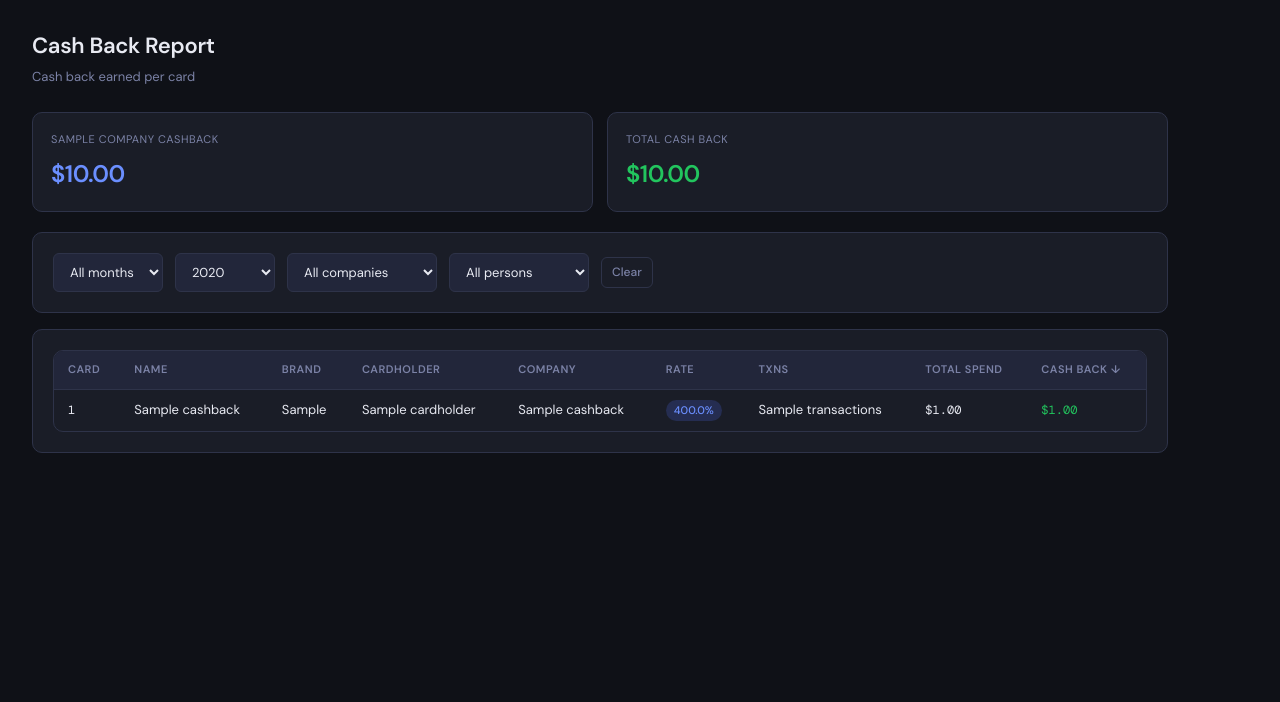
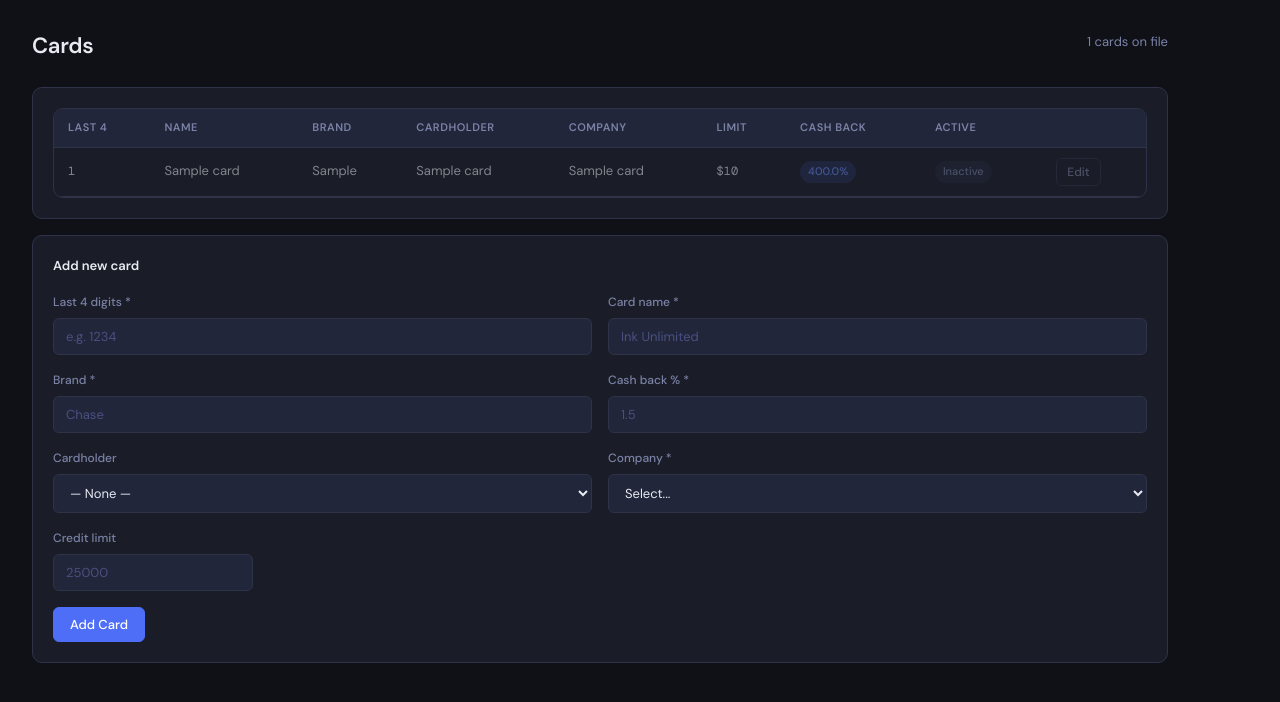
Before and after one commit to kraziers26/Computer_Reseller_Portal, a Flask app: template portal/templates/manage/cards.html in a window 1280 px wide. Shown: the top 702 px of the page. Run offline with Flask 3, Linux system fonts and the light colour scheme; the template is opened without the code that fills it: most values are stand-ins (such as "Sample title", 1, 10 or a date in 2020); parts of the project's set-up code (start-up, migrations or seed data) failed here and were passed over.

Commit message:
Update card management page title and layout

```diff
--- a/portal/templates/manage/cards.html
+++ b/portal/templates/manage/cards.html
@@ -1,64 +1,83 @@
 {% extends "base.html" %}
-{% block title %}Cash Back — ComputerReseller Invoices Portal{% endblock %}
+{% block title %}Manage Cards — ComputerReseller Invoices Portal{% endblock %}
 {% block content %}
-<div class="page-header"><h1>Cash Back Report</h1><p>Cash back earned per card</p></div>
-
-<!-- Company KPI cards -->
-{% if company_cashback %}
-<div class="metrics" style="margin-bottom:20px">
-  {% for r in company_cashback %}
-  <div class="metric"><div class="metric-label">{{ r.company_name }}</div><div class="metric-value accent">${{ "{:,.2f}".format(r.total or 0) }}</div></div>
-  {% endfor %}
-  <div class="metric"><div class="metric-label">Total Cash Back</div><div class="metric-value success">${{ "{:,.2f}".format(company_cashback|sum(attribute='total') or 0) }}</div></div>
+<div class="page-header page-header-row">
+  <h1>Cards</h1><p>{{ cards|length }} cards on file</p>
 </div>
-{% endif %}
-
-<div class="card" style="margin-bottom:16px">
-  <form method="GET" class="flex gap-12 items-center flex-wrap">
-    <select name="month" style="width:110px" onchange="this.form.submit()">
-      <option value="">All months</option>
-      {% for m in range(1,13) %}
-      <option value="{{ '%02d'|format(m) }}" {{ 'selected' if filters.month=='%02d'|format(m) }}>{{ ['Jan','Feb','Mar','Apr','May','Jun','Jul','Aug','Sep','Oct','Nov','Dec'][m-1] }}</option>
-      {% endfor %}
-    </select>
-    <select name="year" style="width:100px" onchange="this.form.submit()">
-      <option value="">All years</option>
-      {% for y in years %}<option value="{{ y }}" {{ 'selected' if filters.year==y }}>{{ y }}</option>{% endfor %}
-    </select>
-    <select name="company" style="width:150px" onchange="this.form.submit()">
-      <option value="">All companies</option>
-      {% for c in companies %}<option value="{{ c.company_id }}" {{ 'selected' if filters.company==c.company_id }}>{{ c.company_name }}</option>{% endfor %}
-    </select>
-    <select name="person_by" style="width:140px" onchange="this.form.submit()">
-      <option value="">All persons</option>
-      {% for u in users %}<option value="{{ u.user_id }}" {{ 'selected' if filters.person_by==u.user_id }}>{{ u.username }}</option>{% endfor %}
-    </select>
-    {% if filters.month or filters.year or filters.company or filters.person_by %}
-    <a href="{{ url_for('admin.cashback') }}" class="btn btn-ghost btn-sm">Clear</a>
-    {% endif %}
-  </form>
-</div>
-
 <div class="card">
   <div class="table-wrap"><table>
-    <thead><tr><th>Card</th><th>Name</th><th>Brand</th><th>Cardholder</th><th>Company</th><th>Rate</th><th>Txns</th><th>Total Spend</th>
-      <th><a href="?month={{ filters.month }}&year={{ filters.year }}&sort=cashback&dir=desc" style="color:inherit;text-decoration:none">Cash Back ↓</a></th>
-    </tr></thead>
+    <thead><tr><th>Last 4</th><th>Name</th><th>Brand</th><th>Cardholder</th><th>Company</th><th>Limit</th><th>Cash Back</th><th>Active</th><th></th></tr></thead>
     <tbody>
-    {% for r in cashback_data %}
-    <tr>
-      <td class="mono">{{ r.card_id }}</td>
-      <td>{{ r.card_name }}</td>
-      <td>{{ r.card_brand }}</td>
-      <td>{{ r.cardholder or '—' }}</td>
-      <td>{{ r.company_name }}</td>
-      <td><span class="badge badge-accent">{{ "{:.1%}".format(r.cashback_rate) }}</span></td>
-      <td>{{ r.transactions or 0 }}</td>
-      <td class="mono">${{ "{:,.2f}".format(r.total_spend or 0) }}</td>
-      <td class="mono text-success">${{ "{:,.2f}".format(r.total_cashback or 0) }}</td>
+    {% for c in cards %}
+    <tr style="{{ 'opacity:.5' if not c.is_active }}">
+      <td class="mono">{{ c.card_id }}</td>
+      <td>{{ c.card_name }}</td>
+      <td>{{ c.card_brand }}</td>
+      <td>{{ c.cardholder_name or '—' }}</td>
+      <td>{{ c.company_name }}</td>
+      <td class="mono">${{ "{:,.0f}".format(c.credit_limit or 0) }}</td>
+      <td><span class="badge badge-accent">{{ "{:.1%}".format(c.cashback_rate) }}</span></td>
+      <td>{% if c.is_active %}<span class="badge badge-success">Active</span>{% else %}<span class="badge badge-muted">Inactive</span>{% endif %}</td>
+      <td><button onclick="document.getElementById('edit-card-{{ c.card_id }}').style.display='block'" class="btn btn-ghost btn-sm">Edit</button></td>
+    </tr>
+    <tr id="edit-card-{{ c.card_id }}" style="display:none;background:var(--surface2)">
+      <td colspan="9" style="padding:16px">
+        <form method="POST" action="{{ url_for('manage.edit_card', card_id=c.card_id) }}">
+          <input type="hidden" name="action" value="update">
+          <div class="form-row-3">
+            <div class="form-group"><label>Card Name</label><input name="card_name" value="{{ c.card_name }}"></div>
+            <div class="form-group"><label>Brand</label><input name="card_brand" value="{{ c.card_brand }}"></div>
+            <div class="form-group"><label>Cash Back % <span style="font-size:11px;color:var(--muted)">(e.g. 1.5 for 1.5%)</span></label>
+              <input name="cashback_rate" type="number" step="0.01" value="{{ "%.2f"|format(c.cashback_rate*100) }}">
+            </div>
+          </div>
+          <div class="form-row">
+            <div class="form-group"><label>Cardholder</label>
+              <select name="user_id"><option value="">— None —</option>{% for u in users %}<option value="{{ u.user_id }}" {{ 'selected' if c.user_id==u.user_id }}>{{ u.username }}</option>{% endfor %}</select>
+            </div>
+            <div class="form-group"><label>Company</label>
+              <select name="company_id" required>{% for co in companies %}<option value="{{ co.company_id }}" {{ 'selected' if c.company_id==co.company_id }}>{{ co.company_name }}</option>{% endfor %}</select>
+            </div>
+            <div class="form-group"><label>Credit Limit</label>
+              <input name="credit_limit" type="number" step="1" value="{{ c.credit_limit or '' }}">
+            </div>
+          </div>
+          <label style="display:flex;align-items:center;gap:8px;margin-bottom:12px;font-size:13px;color:var(--text)">
+            <input type="checkbox" name="is_active" style="width:auto" {{ 'checked' if c.is_active }}> Active
+          </label>
+          <div class="flex gap-8">
+            <button type="submit" class="btn btn-primary btn-sm">Save</button>
+            <button type="button" onclick="document.getElementById('edit-card-{{ c.card_id }}').style.display='none'" class="btn btn-ghost btn-sm">Cancel</button>
+          </div>
+        </form>
+      </td>
     </tr>
     {% endfor %}
     </tbody>
   </table></div>
 </div>
+
+<div class="card mt-16">
+  <div class="card-title">Add new card</div>
+  <form method="POST" action="{{ url_for('manage.new_card') }}">
+    <div class="form-row">
+      <div class="form-group"><label>Last 4 digits *</label><input name="card_id" maxlength="4" required placeholder="e.g. 1234"></div>
+      <div class="form-group"><label>Card name *</label><input name="card_name" required placeholder="Ink Unlimited"></div>
+    </div>
+    <div class="form-row">
+      <div class="form-group"><label>Brand *</label><input name="card_brand" required placeholder="Chase"></div>
+      <div class="form-group"><label>Cash back % *</label><input name="cashback_rate" type="number" step="0.01" required placeholder="1.5"></div>
+    </div>
+    <div class="form-row">
+      <div class="form-group"><label>Cardholder</label>
+        <select name="user_id"><option value="">— None —</option>{% for u in users %}<option value="{{ u.user_id }}">{{ u.username }}</option>{% endfor %}</select>
+      </div>
+      <div class="form-group"><label>Company *</label>
+        <select name="company_id" required><option value="">Select...</option>{% for c in companies %}<option value="{{ c.company_id }}">{{ c.company_name }}</option>{% endfor %}</select>
+      </div>
+    </div>
+    <div class="form-group" style="max-width:200px"><label>Credit limit</label><input name="credit_limit" type="number" step="1" placeholder="25000"></div>
+    <button type="submit" class="btn btn-primary">Add Card</button>
+  </form>
+</div>
 {% endblock %}
```
